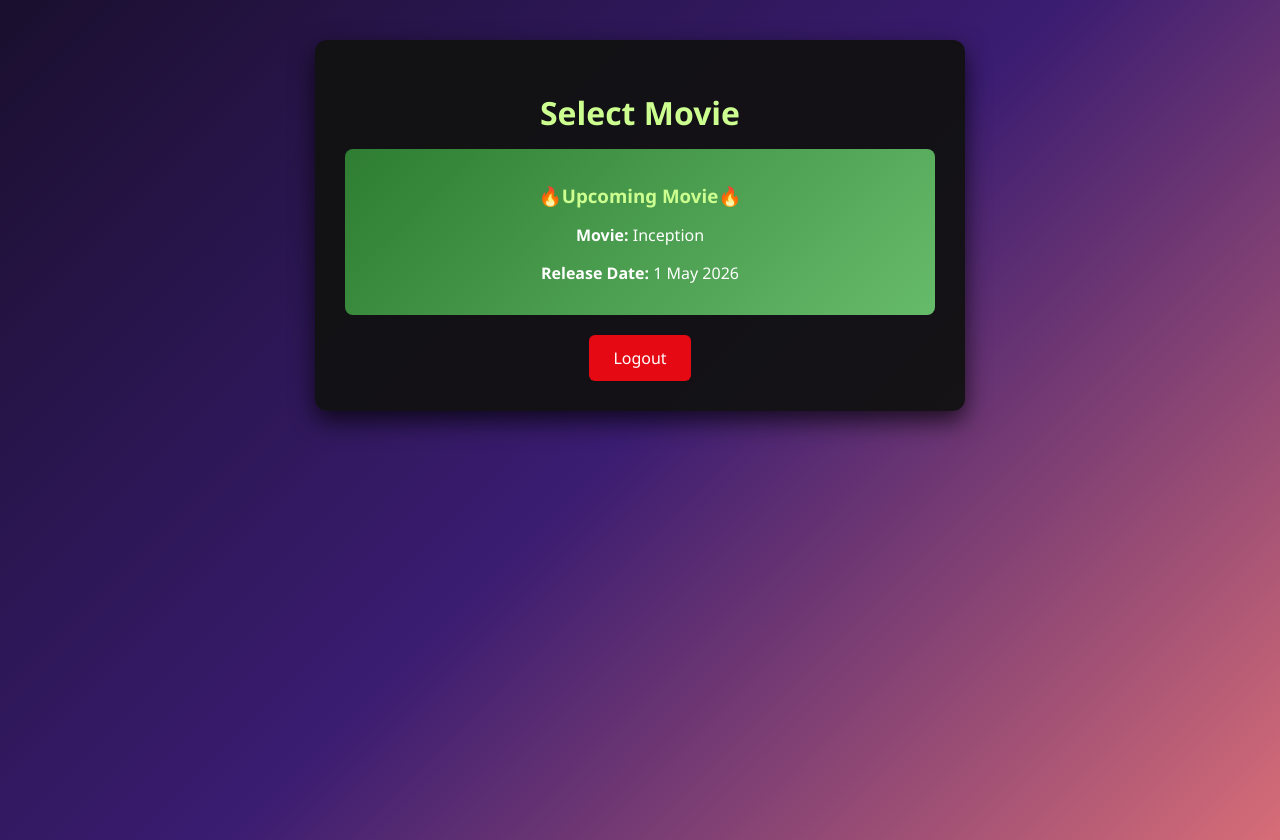
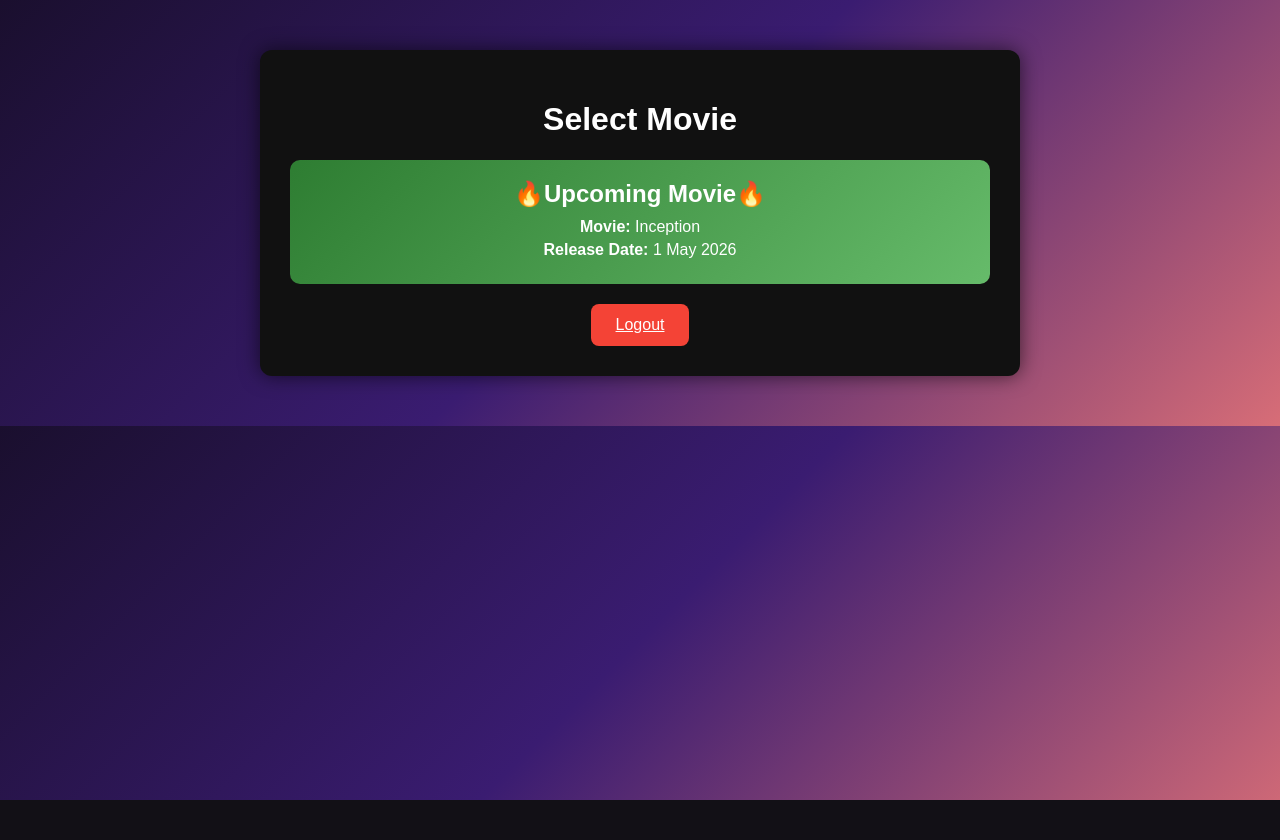
Before and after one commit to AuroraWisp/Movie-Ticket-Booking, a PHP site: page /movies.php in a window 1280 px wide. After the commit the page ends 800 px from the top, so only its background shows below. Run offline with PHP 8.4, Linux system fonts and the light colour scheme; the visitor is signed in with stand-in values (Sample User, id 1); data that the repository does not hold is empty.

Commit message:
Refactor CSS styles

```diff
--- a/style.css
+++ b/style.css
@@ -1,114 +1,105 @@
+/* Body */
 body {
-    font-family: 'Segoe UI', Tahoma, Geneva, Verdana, sans-serif;
+    font-family: Arial, sans-serif;
     background: linear-gradient(135deg, #1a0f2e, #3a1c71, #d76d77);
     margin: 0;
     padding: 0;
     color: #fff;
-    min-height: 100vh;
 }
 
-.center-body {
-    display: flex;
-    justify-content: center;
-    align-items: center;
-    min-height: 100vh;
+/* Movies Container */
+.movies-container {
+    width: 700px;
+    max-width: 95%;
+    margin: 50px auto;
+    padding: 30px;
+    background: #111; /* dark for contrast */
+    border-radius: 12px;
+    box-shadow: 0 0 20px rgba(0,0,0,0.6);
+    text-align: center;
 }
 
-.container {
-    width: 90%;
-    max-width: 650px;
-    margin: 40px auto;
-    padding: 30px;
-    background: rgba(17, 17, 17, 0.95);
-    border-radius: 12px;
-    box-shadow: 0 10px 25px rgba(0, 0, 0, 0.7);
-    text-align: center;
-    box-sizing: border-box;
+/* Heading */
+h2 {
+    color: #ccff90;
+    margin-bottom: 20px;
 }
 
-h1, h2, h3 { color: #ccff90; margin-bottom: 15px; }
+.ad-banner {
+    background: linear-gradient(135deg, #2e7d32, #66bb6a); /* Green gradient */
+    padding: 20px;
+    border-radius: 10px;
+    margin-bottom: 20px;
+    text-align: center;
+    color: #fff;
+}
 
-input[type="text"], input[type="email"], input[type="password"] {
-    width: 80%;
-    padding: 12px;
-    margin: 8px 0;
-    border-radius: 6px;
-    border: 1px solid #444;
-    background-color: #222;
-    color: #fff;
+.ad-text h3 {
+    margin: 0 0 10px 0;
+    font-size: 24px;
+}
+
+.ad-text p {
+    margin: 5px 0;
     font-size: 16px;
 }
 
-.btn, .action-btn, .logout-btn {
+.book-btn {
     display: inline-block;
-    padding: 12px 24px;
-    background-color: #e50914;
-    color: white;
-    border: none;
-    border-radius: 6px;
-    font-size: 16px;
-    cursor: pointer;
+    margin-top: 10px;
+    padding: 10px 20px;
+    background-color: #fff;
+    color: #2e7d32;
+    font-weight: bold;
+    border-radius: 5px;
     text-decoration: none;
-    transition: background-color 0.3s;
+    transition: 0.3s;
 }
 
-.btn:hover, .action-btn:hover { background-color: #b80710; }
-.secondary-btn { background-color: #555; }
-.secondary-btn:hover { background-color: #333; }
-
-.ad-banner {
-    background: linear-gradient(135deg, #2e7d32, #66bb6a);
-    padding: 15px;
-    border-radius: 8px;
-    margin-bottom: 20px;
-}
-
-.discount-ad {
-    background-color: #ff9800;
-    color: #111;
-    padding: 10px;
-    border-radius: 6px;
-    margin-bottom: 20px;
-    font-weight: bold;
-}
-
+.book-btn:hover {
+    background-color: #c8e6c9;
+    color: #1b5e20;
+}/* Movie List Items */
 .movie-item {
     display: block;
     background: #222;
     color: #fff;
-    padding: 15px;
+    padding: 12px;
     margin: 10px 0;
     border-radius: 6px;
     text-decoration: none;
-    transition: background 0.3s;
-}
-.movie-item:hover { background: #2e7d32; }
-
-.cinema-screen {
-    background: #fff;
-    color: #000;
-    font-weight: bold;
-    padding: 5px;
-    margin: 20px auto;
-    width: 80%;
-    letter-spacing: 4px;
+    transition: 0.3s;
 }
 
-.seat-row { display: flex; justify-content: center; gap: 10px; margin-bottom: 10px; }
-.seat {
+.movie-item:hover {
+    background: #33a047;
+    color: #fff;
+}
+
+/* Logout Button */
+.logout-container {
+    margin-top: 20px;
+}
+
+.logout-btn {
     display: inline-block;
-    width: 40px;
-    height: 40px;
-    line-height: 40px;
-    border-radius: 4px;
-    font-weight: bold;
-    cursor: pointer;
-    user-select: none;
+    background-color: #f44336;
+    color: white;
+    padding: 12px 25px;
+    border-radius: 8px;
+    font-size: 16px;
+    transition: 0.3s;
 }
-.seat.free { background-color: #4caf50; color: white; }
-.seat.free.selected { background-color: #2196f3; }
-.seat.booked { background-color: #f44336; color: white; cursor: not-allowed; }
 
-.error-msg { color: #ff5252; margin-top: 10px; }
-.footer-link { margin-top: 15px; }
-.footer-link a { color: #ccff90; }
+.logout-btn:hover {
+    background-color: #d32f2f;
+}
+
+/* Responsive Banner */
+@media (max-width: 600px) {
+    .ad-banner {
+        width: 100%;
+        flex-direction: column;
+        text-align: center;
+    }
+}
```
